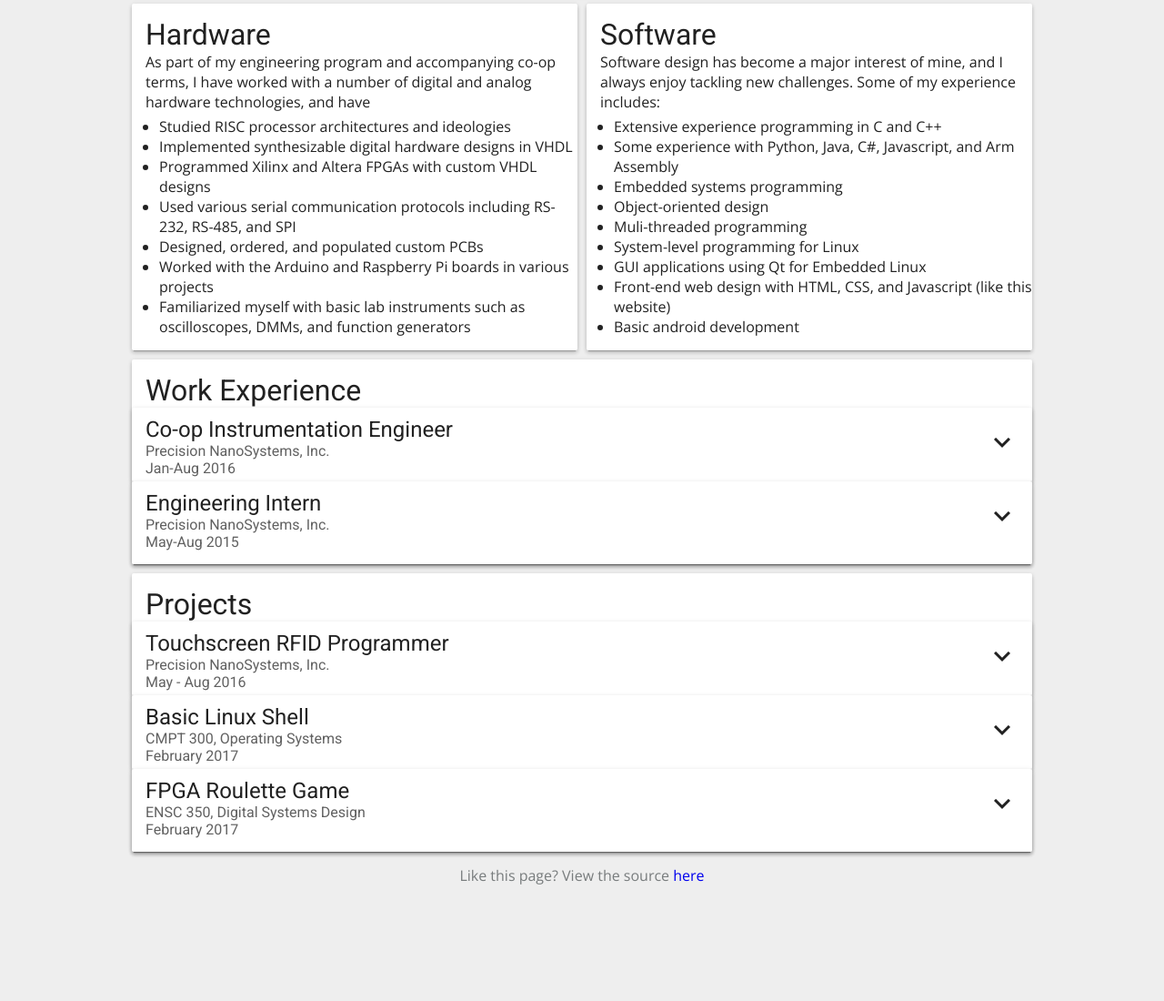
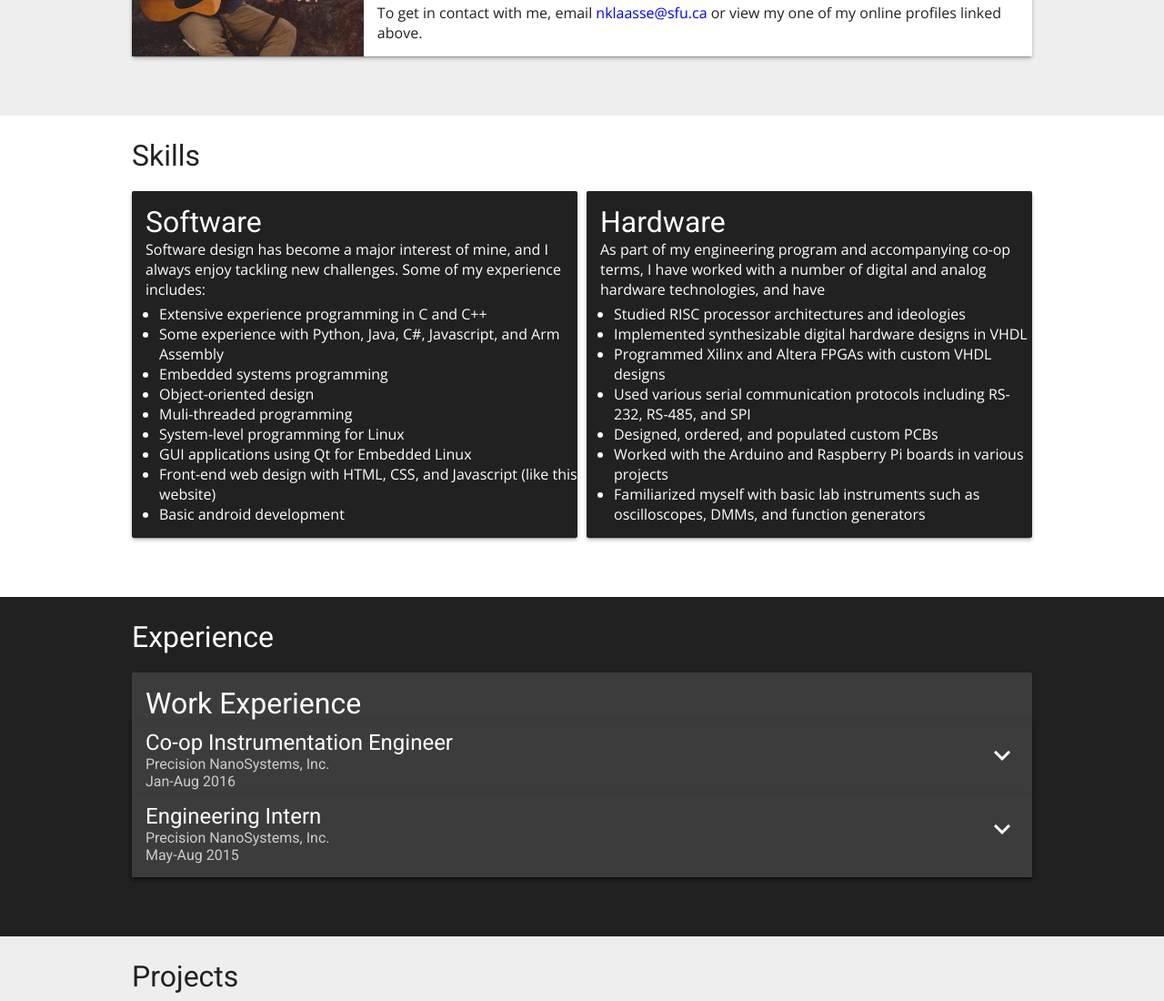
Before and after one commit to nklaassen/nklaassen.github.io, a plain HTML site: page index.html in a window 1280 px wide. Shown: the part 263-1363 px from the top of the page at 91% size. Before the commit the page ends 1256 px from the top, so only its background shows below. Drawn offline with nearby package versions, Linux system fonts and the light colour scheme.

Commit message:
sections

```diff
--- a/css/style.css
+++ b/css/style.css
@@ -1,11 +1,10 @@
 body {
 	overflow-y: scroll;
-	background-color: #eee;
 	font-family: Helvetica;
 	margin: 0;
 	padding: 0;
 } h1 {
-	margin: 15px 15px 0;
+	margin: 5px;
 	font-family: 'Roboto';
 	font-weight: 100;
 	-webkit-font-smoothing: antialiased;
@@ -44,9 +43,12 @@ body {
 	align-items: flex-start;
 	box-shadow: 0 3px 1px -2px rgba(0,0,0,.2), 0 3px 4px 0px rgba(0,0,0,.14), 0 1px 5px 0px rgba(0,0,0,.12);
 	transition: 280ms;
+	max-width: 1000px;
 } .card > *:last-child {
 	padding-bottom: 10px;
-} #content > .card:hover, .dropdown-content + .dropdown	{
+} .card h1 {
+	margin: 15px 15px 0;
+} .content > .card:hover, .dropdown-content + .dropdown	{
 	box-shadow: 0 5px 5px -3px rgba(0,0,0,.2), 0 8px 10px 1px rgba(0,0,0,.14), 0 3px 14px 2px rgba(0,0,0,.12);
 } .multicard .card {
 	margin: 0;
@@ -73,6 +75,24 @@ body {
 	font-size: 30px;
 	margin: 5px;
 	color: white;
+} .section {
+	margin 0 auto;
+	padding: 0;
+	width: 100%;
+} .section-title {
+	flex-basis: 100%;
+	margin: -20px 0 10px;
+} .content {
+	flex-basis: 100%;
+	margin: 0 auto;
+	padding: 40px 0 60px;
+	align-items: stretch;
+	max-width: 1000px;
+} .content > p {
+	color: #787c7d;
+	margin: 10px;
+	width: 100%;
+	text-align: center;
 }
 
 #top-bar {
@@ -93,16 +113,10 @@ body {
 	margin: 0 auto;
 } #top-bar .fa-linkedin-square {
 	margin-left: auto;
-} #content {
-	margin: 2.3em auto 0;
-	padding: 10px 5px;
-	align-items: stretch;
-	max-width: 1000px;
-} #content > p {
-	color: #787c7d;
-	margin: 10px;
-	width: 100%;
-	text-align: center;
+} #profile-section {
+	margin-top: 2.3em;
+	background-color: #eee;
+	color: #212121;
 } #profile {
 	flex-basis: 100%;
 } #profile-img {
@@ -116,6 +130,23 @@ body {
 	flex: 1 1 250px;
 } #profile-info {
 	flex: 100 1 250px;
+} #skills-section {
+	background-color: #fff;
+	color: #212121;
+} #skills-section .card {
+	background-color: #212121;
+	color: #fff;
+} #experience-section {
+	background-color: #212121;
+	color: #fff;
+} #experience-section .card {
+	background-color: #3c3c3c;
+	color: #fff;
+} #experience-section h4 {
+	color: #ccc;
 } #Work {
 	flex-basis: 100%;
+} #projects-section {
+	background-color: #eee;
+	color: #212121;
 }
--- a/index.html
+++ b/index.html
@@ -23,7 +23,11 @@
 	</div>
 </div>
 
-<div id="content" class="flex-container">
+<div id="profile-section" class="section flex-container">
+	<div class="content flex-container">
+		<div class="section-title">
+			<h1>Profile</h1>
+		</div>
 		<div class="card flex-container" id="profile">
 			<div id="profile-img"></div>
 			<div id="profile-info">
@@ -32,21 +36,14 @@
 				<p>To get in contact with me, email <a href="mailto:nklaasse@sfu.ca" target="_top">nklaasse@sfu.ca</a> or view my one of my online profiles linked above.</p>
 			</div>
 		</div>
-
-	<div class="card">
-		<h1>Hardware</h1>
-		<p>As part of my engineering program and accompanying co-op terms, I have worked with a number of digital and analog hardware technologies, and have</p>
-		<ul>
-			<li>Studied RISC processor architectures and ideologies</li>
-			<li>Implemented synthesizable digital hardware designs in VHDL</li>
-			<li>Programmed Xilinx and Altera FPGAs with custom VHDL designs</li>
-			<li>Used various serial communication protocols including RS-232, RS-485, and SPI</li>
-			<li>Designed, ordered, and populated custom PCBs</li>
-			<li>Worked with the Arduino and Raspberry Pi boards in various projects</li>
-			<li>Familiarized myself with basic lab instruments such as oscilloscopes, DMMs, and function generators</li>
-		</ul>
+	</div>
 </div>
 
+<div id="skills-section" class="section flex-container">
+	<div class="content flex-container">
+		<div class="section-title">
+			<h1>Skills</h1>
+		</div>
 		<div class="card">
 			<h1>Software</h1>
 			<p>Software design has become a major interest of mine, and I always enjoy tackling new challenges. Some of my experience includes:</p>
@@ -63,6 +60,27 @@
 			</ul>
 		</div>
 
+		<div class="card">
+			<h1>Hardware</h1>
+			<p>As part of my engineering program and accompanying co-op terms, I have worked with a number of digital and analog hardware technologies, and have</p>
+			<ul>
+				<li>Studied RISC processor architectures and ideologies</li>
+				<li>Implemented synthesizable digital hardware designs in VHDL</li>
+				<li>Programmed Xilinx and Altera FPGAs with custom VHDL designs</li>
+				<li>Used various serial communication protocols including RS-232, RS-485, and SPI</li>
+				<li>Designed, ordered, and populated custom PCBs</li>
+				<li>Worked with the Arduino and Raspberry Pi boards in various projects</li>
+				<li>Familiarized myself with basic lab instruments such as oscilloscopes, DMMs, and function generators</li>
+			</ul>
+		</div>
+	</div>
+</div>
+
+<div id="experience-section" class="section flex-container">
+	<div class="content flex-container">
+		<div class="section-title">
+			<h1>Experience</h1>
+		</div>
 		<div class="card multicard" id="Work">
 			<h1>Work Experience</h1>
 			<div class="dropdown card">
@@ -97,7 +115,14 @@
 				</div>
 			</div>
 		</div>
+	</div>
+</div>
 
+<div id="projects-section" class="section flex-container">
+	<div class="content flex-container">
+		<div class="section-title">
+			<h1>Projects</h1>
+		</div>
 		<div class="card multicard">
 			<h1>Projects</h1>
 
@@ -149,7 +174,13 @@
 				</div>
 			</div>
 		</div>
+	</div>
+</div>
+
+<div id="footer-section" class="section flex-container">
+	<div class="content flex-container">
 		<p>Like this page? View the source <a href="https://github.com/nklaassen/nklaassen.github.io">here</a></p>
+	</div>
 </div>
 
 </body>
```
Lines whose indentation alone changed are shown as unchanged.
